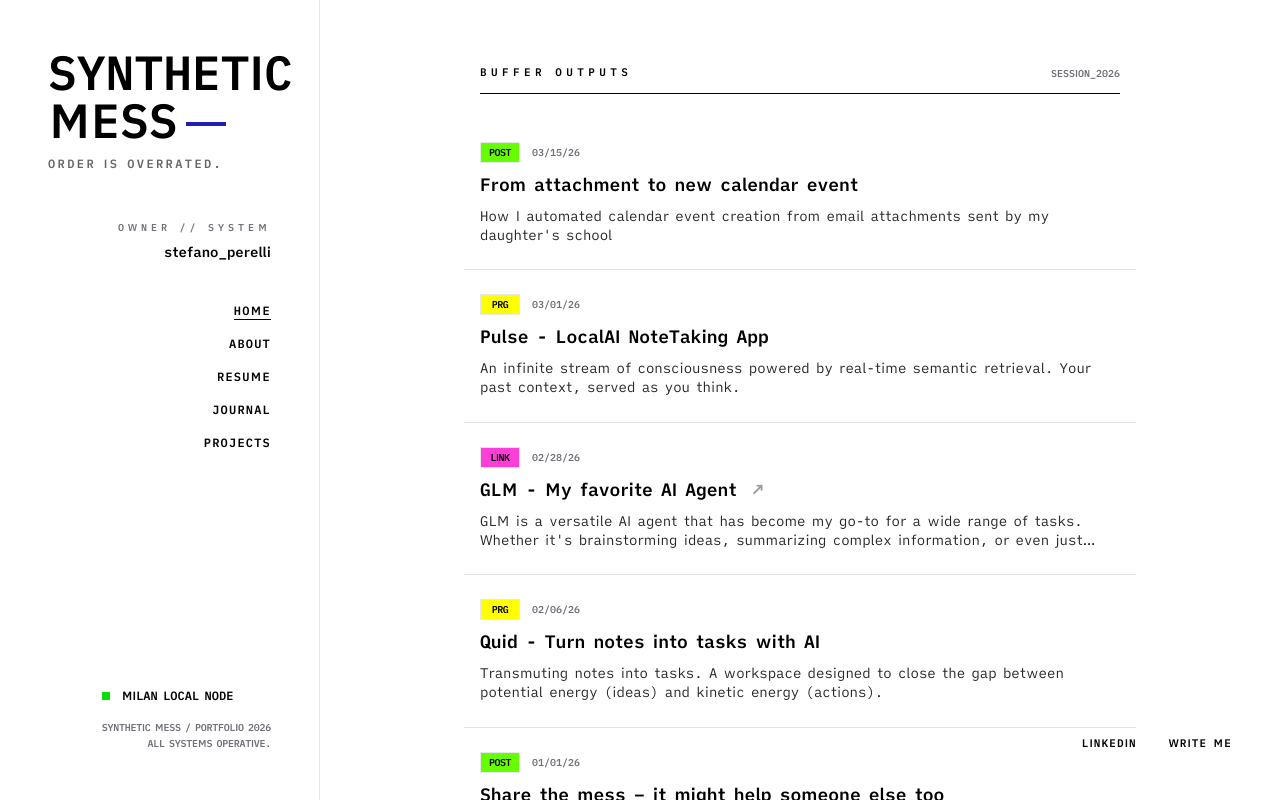
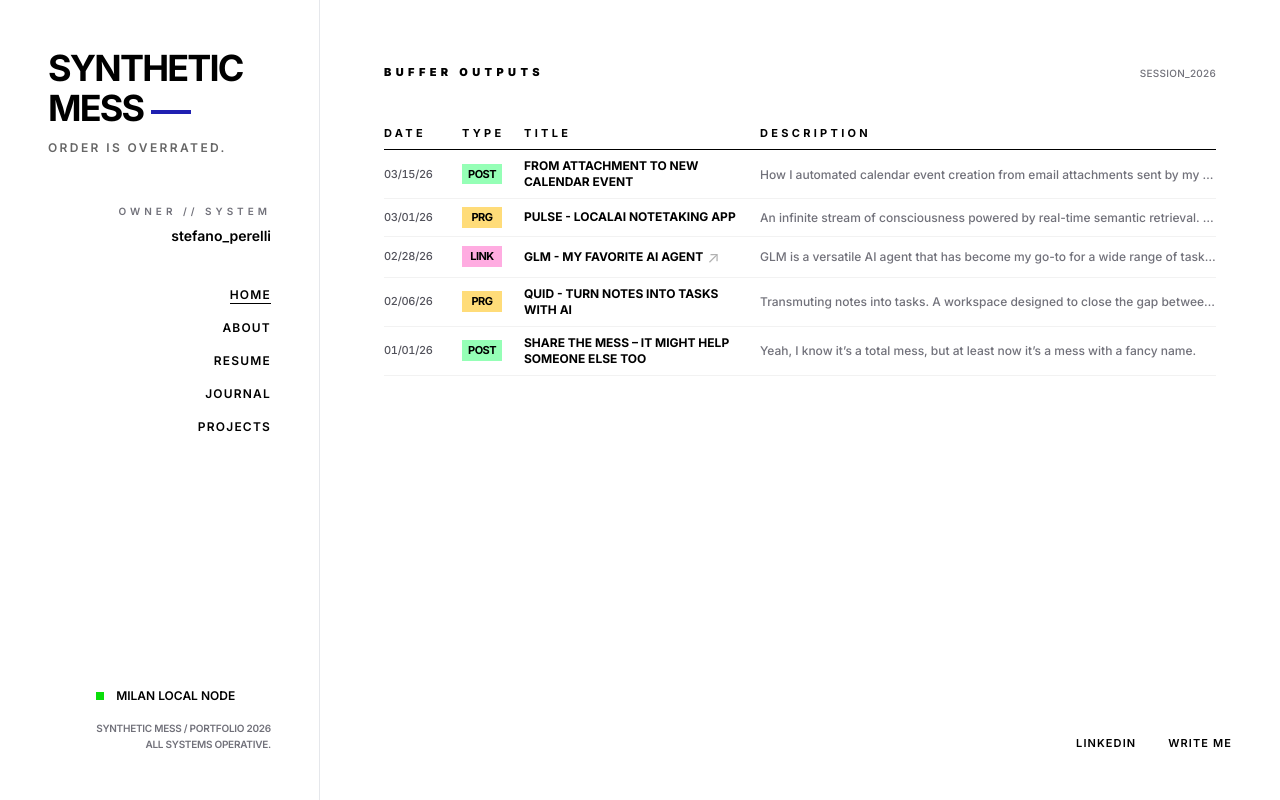
Before and after one commit to devbewill/stefanoperelli-site, an Astro site: page / in a window 1280 px wide. Built offline with nearby package versions, Linux system fonts and the light colour scheme; Astro itself is replaced by a stand-in of ours.

Commit message:
entries in table style

```diff
--- a/src/components/BrandIdentity.astro
+++ b/src/components/BrandIdentity.astro
@@ -5,7 +5,7 @@
 <div class="z-20">
   <a href="/" class="group flex flex-col ">
     <h1
-      class="text-3xl lg:text-5xl font-semibold  leading-[0.8] text-black flex flex-col"
+      class="text-3xl lg:text-4xl font-bold  leading-[0.8] tracking-tighter flex flex-col"
     >
       <span>SYNTHETIC</span>
       <span class="flex items-center gap-2"
--- a/src/components/EntriesList.astro
+++ /dev/null
@@ -1,96 +0,0 @@
----
-import { TAG_STYLES } from "../constants/tags";
-
-interface Entry {
-  title: string;
-  link: string;
-  isExternal?: boolean;
-  pubDate?: Date;
-  date?: Date;
-  type: string;
-  index?: number;
-  description?: string;
-}
-
-interface Props {
-  entries: Entry[];
-  title?: string;
-  subtitle?: string;
-}
-
-const { entries, title, subtitle } = Astro.props;
-
-const formatDate = (date: Date | undefined) => {
-  if (!date) return "";
-  return new Date(date).toLocaleDateString("en-US", {
-    month: "2-digit",
-    day: "2-digit",
-    year: "2-digit",
-  });
-};
-
-const getTagLabel = (type: string) => {
-  return TAG_STYLES[type as keyof typeof TAG_STYLES]?.label || type.toUpperCase();
-};
-
-const getTagStyles = (type: string) => {
-  return TAG_STYLES[type as keyof typeof TAG_STYLES] || {
-    backgroundColor: "bg-accent",
-    textColor: "text-white",
-    borderColor: "border-accent",
-  };
-};
----
-
-<div class="space-y-0.5">
-  {title && (
-    <header class="mb-12 flex justify-between items-end border-b border-black pb-3">
-      <span class="text-[11px] font-semibold tracking-[0.4em] uppercase text-black">
-        {title}
-      </span>
-      {subtitle && (
-        <span class="text-[10px] font-sans font-semibold text-zinc-500">
-          {subtitle}
-        </span>
-      )}
-    </header>
-  )}
-
-  <div class="flex flex-col space-y-6">
-    {entries.map((entry) => {
-      const tagStyles = getTagStyles(entry.type);
-      return (
-        <a
-          href={entry.link}
-          target={entry.isExternal ? "_blank" : undefined}
-          rel={entry.isExternal ? "noopener noreferrer" : undefined}
-          class="group block transition-all duration-200 border-b border-black/10 last:border-0 pb-6 hover:bg-zinc-100/30 -mx-4 px-4"
-        >
-          <div class="flex items-center gap-3 mb-2">
-            <span class={`text-[10px] border font-semibold py-0.5 uppercase tracking-tighter w-10 text-center ${tagStyles.backgroundColor} ${tagStyles.textColor} ${tagStyles.borderColor}`}>
-              {getTagLabel(entry.type)}
-            </span>
-            <span class="text-[10px] font-sans font-semibold text-zinc-500 group-hover:text-black transition-colors tabular-nums uppercase">
-              {formatDate(entry.pubDate || entry.date)}
-            </span>
-          </div>
-
-          <h3 class="text-base md:text-lg font-sans font-semibold text-black group-hover:text-black transition-colors mb-2">
-            {entry.title}
-            {entry.isExternal && (
-              <span class="ml-2 text-black opacity-40 group-hover:opacity-100 transition-opacity">
-                ↗
-              </span>
-            )}
-          </h3>
-
-          {entry.description && (
-            <p class="text-sm text-zinc-800 leading-snug line-clamp-2">
-              {entry.description}
-            </p>
-          )}
-        </a>
-      );
-    })}
-  </div>
-</div>
--- /dev/null
+++ b/src/components/EntriesTable.astro
@@ -0,0 +1,132 @@
+---
+import { TAG_STYLES } from "../constants/tags";
+
+interface Entry {
+  title: string;
+  link: string;
+  isExternal?: boolean;
+  pubDate?: Date;
+  date?: Date;
+  type: string;
+  index?: number;
+  description?: string;
+}
+
+interface Props {
+  entries: Entry[];
+  title?: string;
+  subtitle?: string;
+}
+
+const { entries, title, subtitle } = Astro.props;
+
+const formatDate = (date: Date | undefined) => {
+  if (!date) return "";
+  return new Date(date).toLocaleDateString("en-US", {
+    month: "2-digit",
+    day: "2-digit",
+    year: "2-digit",
+  });
+};
+
+const getTagLabel = (type: string) => {
+  return TAG_STYLES[type as keyof typeof TAG_STYLES]?.label || type.toUpperCase();
+};
+
+const getTagStyles = (type: string) => {
+  return TAG_STYLES[type as keyof typeof TAG_STYLES] || {
+    backgroundColor: "bg-accent",
+    textColor: "text-white",
+    borderColor: "border-accent",
+  };
+};
+---
+
+<div class="space-y-0.5">
+  {title && (
+    <header class="mb-8 flex justify-between items-end  pb-3">
+      <span class="text-[11px] font-black tracking-[0.4em] uppercase text-black">
+        {title}
+      </span>
+      {subtitle && (
+        <span class="text-[10px] font-medium text-zinc-500 tracking-wide">
+          {subtitle}
+        </span>
+      )}
+    </header>
+  )}
+
+  <div class="entries-grid w-full">
+    <!-- Header Row -->
+    <div class="grid grid-cols-[80px_64px_1fr] md:grid-cols-[70px_54px_1fr_2fr] gap-2 border-b border-black pb-2">
+      <span class="text-[11px] font-bold tracking-[0.3em] uppercase text-left">
+        Date
+      </span>
+      <span class="text-[11px] font-bold   tracking-[0.3em] uppercase text-left">
+        Type
+      </span>
+      <span class="text-[11px] font-bold   tracking-[0.3em] uppercase text-left">
+        Title
+      </span>
+      <span class="text-[11px]  font-bold tracking-[0.3em] uppercase text-left hidden md:block">
+        Description
+      </span>
+    </div>
+
+    <!-- Entry Rows -->
+    <div class="flex flex-col">
+      {entries.map((entry) => {
+        const tagStyles = getTagStyles(entry.type);
+        return (
+          <a
+            href={entry.link}
+            target={entry.isExternal ? "_blank" : undefined}
+            rel={entry.isExternal ? "noopener noreferrer" : undefined}
+            class="grid grid-cols-[80px_64px_1fr] md:grid-cols-[70px_54px_1fr_2fr] gap-2 py-2 border-b border-black/5 hover:bg-zinc-50 transition-colors group items-center"
+          >
+            <!-- Date -->
+            <span class="text-[11px] font-medium text-zinc-600 tabular-nums tracking-tight">
+              {formatDate(entry.pubDate || entry.date)}
+            </span>
+
+            <!-- Tag - Fixed width -->
+            <span class={`text-[11px] font-bold py-0.5 px-1.5 uppercase tracking-tighter inline-block w-10 text-center ${tagStyles.backgroundColor} ${tagStyles.textColor}`}>
+              {getTagLabel(entry.type)}
+            </span>
+
+            <!-- Title - Always single line, no wrapping -->
+            <div class="flex items-center gap-1 min-w-0">
+              <span class="text-xs font-bold uppercase">
+                {entry.title}
+              </span>
+              {entry.isExternal && (
+                <span class="text-black opacity-30 group-hover:opacity-100 transition-opacity flex-shrink-0">
+                  ↗
+                </span>
+              )}
+            </div>
+
+            <!-- Description - Truncated when space runs out -->
+            <p class="text-xs font-medium text-zinc-500 leading-tight overflow-hidden text-ellipsis whitespace-nowrap hidden md:block">
+              {entry.description}
+            </p>
+          </a>
+        );
+      })}
+    </div>
+  </div>
+</div>
+
+<style>
+
+  /* Smooth hover transitions */
+  .entries-grid a {
+    transition: background-color 0.15s ease;
+  }
+
+  /* Link hover animation */
+  .entries-grid a:hover span {
+    text-decoration: none;
+    text-underline-offset: 2px;
+  }
+</style>
--- a/src/components/SidebarLayout.astro
+++ b/src/components/SidebarLayout.astro
@@ -8,7 +8,7 @@ interface Props {
   maxWidth?: string;
 }
 
-const { showMobileHeader = true, maxWidth = "max-w-3xl" } = Astro.props;
+const { showMobileHeader = true, maxWidth = "max-w-none" } = Astro.props;
 ---
 
 <div class="h-screen w-full bg-white font-sans flex flex-col lg:flex-row overflow-hidden">
@@ -29,7 +29,7 @@ const { showMobileHeader = true, maxWidth = "max-w-3xl" } = Astro.props;
 
   <!-- Right Content: Scrollable Content (full width on mobile, flex-1 on desktop) -->
   <main class="flex-1 overflow-y-auto h-screen lg:ml-80">
-    <div class={`${maxWidth} mx-auto px-6 py-8 lg:p-16`}>
+    <div class={`mx-auto px-6 py-8 lg:p-16 ${maxWidth || ""}`}>
       <!-- Mobile Header: Brand Identity (shown only on mobile) -->
       {showMobileHeader && (
         <div class="lg:hidden mb-8">
--- a/src/layouts/EntryLayout.astro
+++ b/src/layouts/EntryLayout.astro
@@ -10,7 +10,7 @@ const { title, description, pubDate, heroImage, type } = Astro.props;
 ---
 
 <Layout title={`${title} | Synthetic Mess`}>
-  <SidebarLayout>
+  <SidebarLayout maxWidth="max-w-4xl">
     <article>
       <header class="mb-16 lg:mb-24">
         <div class="flex items-center gap-4 mb-4">
@@ -26,7 +26,7 @@ const { title, description, pubDate, heroImage, type } = Astro.props;
           <div class="h-[1px] flex-1 bg-black"></div>
           <time
             datetime={pubDate.toISOString()}
-            class="text-[10px] font-sans font-semibold"
+            class="text-[10px] font-semibold"
           >
             {
               pubDate.toLocaleDateString("en-us", {
--- a/src/pages/about.astro
+++ b/src/pages/about.astro
@@ -7,7 +7,7 @@ const t = CONTENT;
 ---
 
 <Layout title={`${t.labels.about} | Synthetic Mess`}>
-  <SidebarLayout>
+  <SidebarLayout maxWidth="max-w-4xl">
     <div class="space-y-16">
       <header class="space-y-6">
         <span
--- a/src/pages/blog/index.astro
+++ b/src/pages/blog/index.astro
@@ -1,7 +1,7 @@
 ---
 import Layout from "../../layouts/Layout.astro";
 import { getCollection } from "astro:content";
-import EntriesList from "../../components/EntriesList.astro";
+import EntriesTable from "../../components/EntriesTable.astro";
 import SidebarLayout from "../../components/SidebarLayout.astro";
 
 const posts = (
@@ -14,7 +14,7 @@ const posts = (
 
 <Layout title="Journal | Synthetic Mess">
   <SidebarLayout>
-    <EntriesList
+    <EntriesTable
       entries={posts.map((post) => ({
         title: post.data.title,
         link: `/entries/${post.slug}/`,
--- a/src/pages/index.astro
+++ b/src/pages/index.astro
@@ -2,7 +2,7 @@
 import { CONTENT } from "../constants/content";
 import { getCollection } from "astro:content";
 import Layout from "../layouts/Layout.astro";
-import EntriesList from "../components/EntriesList.astro";
+import EntriesTable from "../components/EntriesTable.astro";
 import SidebarLayout from "../components/SidebarLayout.astro";
 
 const t = CONTENT;
@@ -38,7 +38,7 @@ const allItems = [
 
 <Layout title="Home | Stefano Perelli">
   <SidebarLayout>
-    <EntriesList
+    <EntriesTable
       entries={allItems}
       title="Buffer Outputs"
       subtitle="SESSION_2026"
--- a/src/pages/projects/index.astro
+++ b/src/pages/projects/index.astro
@@ -1,7 +1,7 @@
 ---
 import Layout from "../../layouts/Layout.astro";
 import { getCollection } from "astro:content";
-import EntriesList from "../../components/EntriesList.astro";
+import EntriesTable from "../../components/EntriesTable.astro";
 import SidebarLayout from "../../components/SidebarLayout.astro";
 
 const projects = (
@@ -14,7 +14,7 @@ const projects = (
 
 <Layout title="Projects | Synthetic Mess">
   <SidebarLayout>
-    <EntriesList
+    <EntriesTable
       entries={projects.map((prj, index) => ({
         title: prj.data.title,
         link: `/entries/${prj.slug}/`,
--- a/src/styles/global.css
+++ b/src/styles/global.css
@@ -1,20 +1,16 @@
+@import url("https://fonts.googleapis.com/css2?family=Inter:wght@400;500;600;700;800;900&display=swap");
+
 @tailwind base;
 @tailwind components;
 @tailwind utilities;
 
 @layer base {
   body {
-    font-family: "iA Writer Quattro", monospace !important;
-  }
-}
-
-@layer base {
-  @font-face {
-    font-family: "iA Writer Quattro";
-    src: url("/fonts/iAWriterQuattroV.ttf") format("truetype-variations");
-    font-weight: 300 900;
-    font-style: normal;
-    font-display: swap;
+    font-family:
+      "Inter",
+      -apple-system,
+      BlinkMacSystemFont,
+      sans-serif !important;
   }
 
   * {
```
Also changed, not shown: tailwind.config.mjs (+5 -5 lines).
